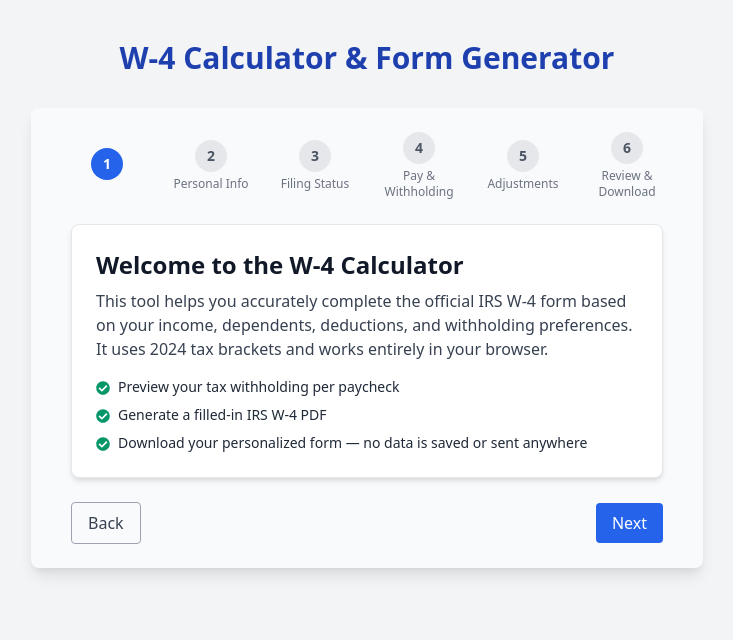
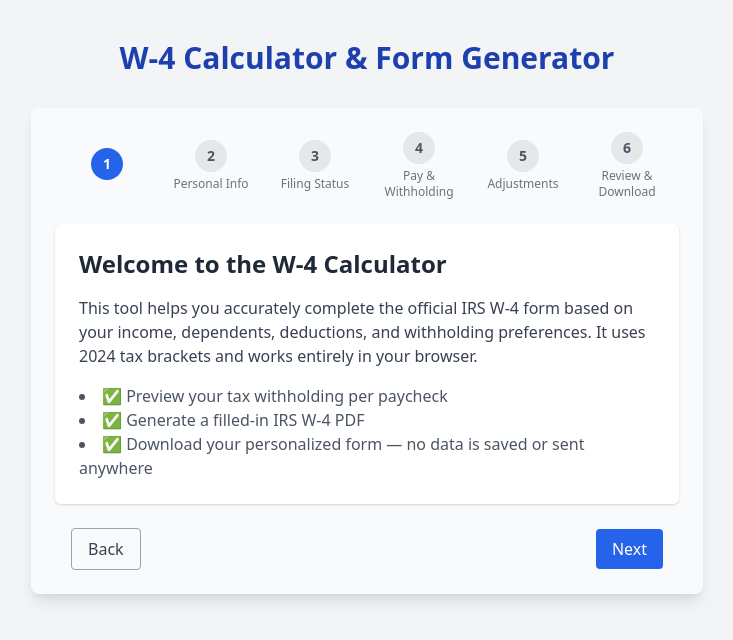
Before and after one commit to rsathyam/w4-calculator, a React (Create React App) app in the folder client/: page / in a window 1280 px wide. Shown: the top 640 px of the page, without its empty margins (273-1006 px from the left). Built offline with nearby package versions, Linux system fonts and the light colour scheme.

Commit message:
Rollback prior styling changes

```diff
--- a/client/src/components/StepIntro.jsx
+++ b/client/src/components/StepIntro.jsx
@@ -1,32 +1,18 @@
 import React from 'react';
-import { FaCheckCircle } from 'react-icons/fa';
 
-export default function StepIntro() {
+export default function StepIntro({ onNext }) {
   return (
-    <div className="space-y-6 px-4">
-      <div className="bg-white rounded-lg shadow-md border border-gray-200 p-6">
-        <h2 className="text-2xl font-bold text-gray-900 mb-2">
-          Welcome to the W-4 Calculator
-        </h2>
-        <p className="text-gray-700 mb-4">
-          This tool helps you accurately complete the official IRS W-4 form based on your income,
-          dependents, deductions, and withholding preferences. It uses 2024 tax brackets and works entirely in your browser.
-        </p>
-        <ul className="space-y-2">
-          <li className="flex items-start gap-2 text-sm text-gray-800">
-            <FaCheckCircle className="text-green-600 mt-1" />
-            Preview your tax withholding per paycheck
-          </li>
-          <li className="flex items-start gap-2 text-sm text-gray-800">
-            <FaCheckCircle className="text-green-600 mt-1" />
-            Generate a filled-in IRS W-4 PDF
-          </li>
-          <li className="flex items-start gap-2 text-sm text-gray-800">
-            <FaCheckCircle className="text-green-600 mt-1" />
-            Download your personalized form — no data is saved or sent anywhere
-          </li>
-        </ul>
-      </div>
+    <div className="space-y-4 bg-white p-6 rounded-md shadow">
+      <h2 className="text-2xl font-bold text-gray-800">Welcome to the W-4 Calculator</h2>
+      <p className="text-gray-700">
+        This tool helps you accurately complete the official IRS W-4 form based on your income, dependents,
+        deductions, and withholding preferences. It uses 2024 tax brackets and works entirely in your browser.
+      </p>
+      <ul className="list-disc list-inside text-gray-600">
+        <li>✅ Preview your tax withholding per paycheck</li>
+        <li>✅ Generate a filled-in IRS W-4 PDF</li>
+        <li>✅ Download your personalized form — no data is saved or sent anywhere</li>
+      </ul>
     </div>
   );
 }
```
